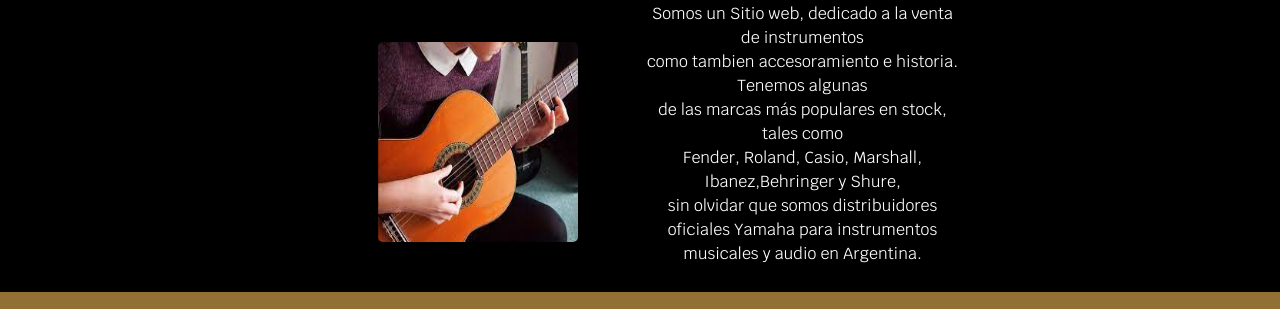
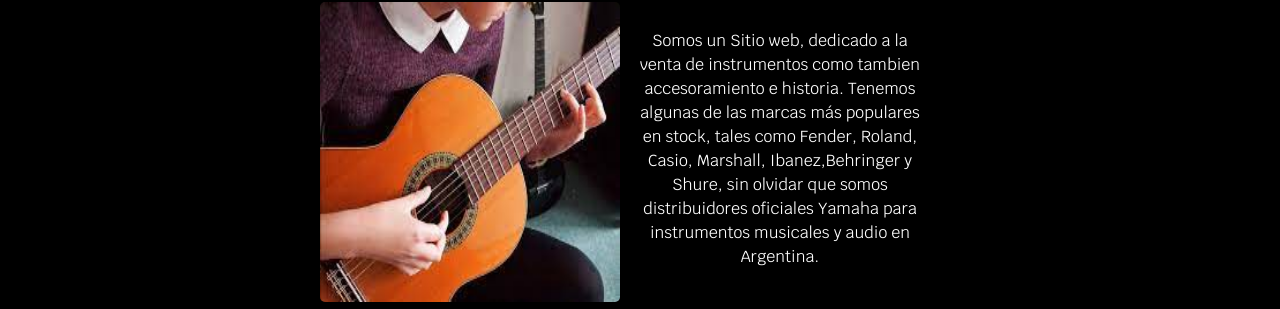
Before and after one commit to EzequielEspinosa/ERInstrumentos, a website: page pages/nosotros.html in a window 1280 px wide. Shown: the part 372-681 px from the top of the page. Drawn offline with nearby package versions, Linux system fonts and the light colour scheme.

Commit message:
Agregando estilos a  la pag /nosotros

```diff
--- a/pages/nosotros.html
+++ b/pages/nosotros.html
@@ -79,9 +79,8 @@
     <main>
         <h2>Sobre Nosotros</h2>
         <section class="menu">
-            <img class="menuImagen" src="../img/guitarra6.jpeg" alt="">
-            <p>Somos un Sitio web, dedicado a la venta de instrumentos <br> como tambien accesoramiento e historia.
-                Tenemos algunas <br> de las marcas más populares en stock, tales como <br> Fender, Roland, Casio, Marshall, Ibanez,Behringer y Shure, <br> sin olvidar que somos distribuidores oficiales Yamaha para instrumentos musicales y audio en Argentina.</p>
+            <img src="../img/guitarra6.jpeg" alt="Guitarra">
+            <p>Somos un Sitio web, dedicado a la venta de instrumentos como tambien accesoramiento e historia. Tenemos algunas de las marcas más populares en stock, tales como Fender, Roland, Casio, Marshall, Ibanez,Behringer y Shure, sin olvidar que somos distribuidores oficiales Yamaha para instrumentos musicales y audio en Argentina.</p>
         </section>
     </main>
 
--- a/scss/menu/_menu-nosotros.scss
+++ b/scss/menu/_menu-nosotros.scss
@@ -1,8 +1,17 @@
 /*menu-nosotros*/
 .menu{
+    width: 400px;
     display: grid;
     column-gap: 10px;
     row-gap: 10px;
     justify-items: center;
     align-items: center;
+    img{
+        height: 300px;
+        width: 300px;
+        margin-bottom: 10px;
+    }
+    p{
+        width: 300px;
+    }
 }
```
Also changed, not shown: css/style.css, 1 other file.
